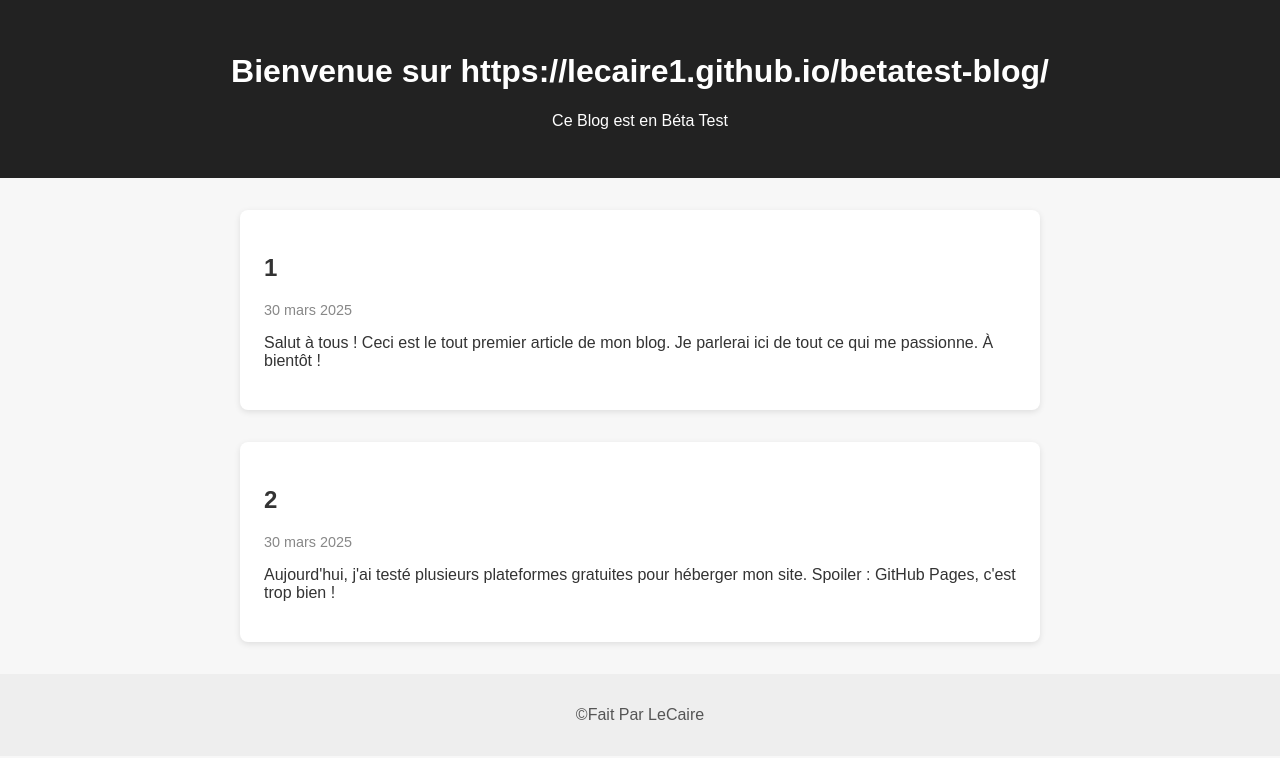
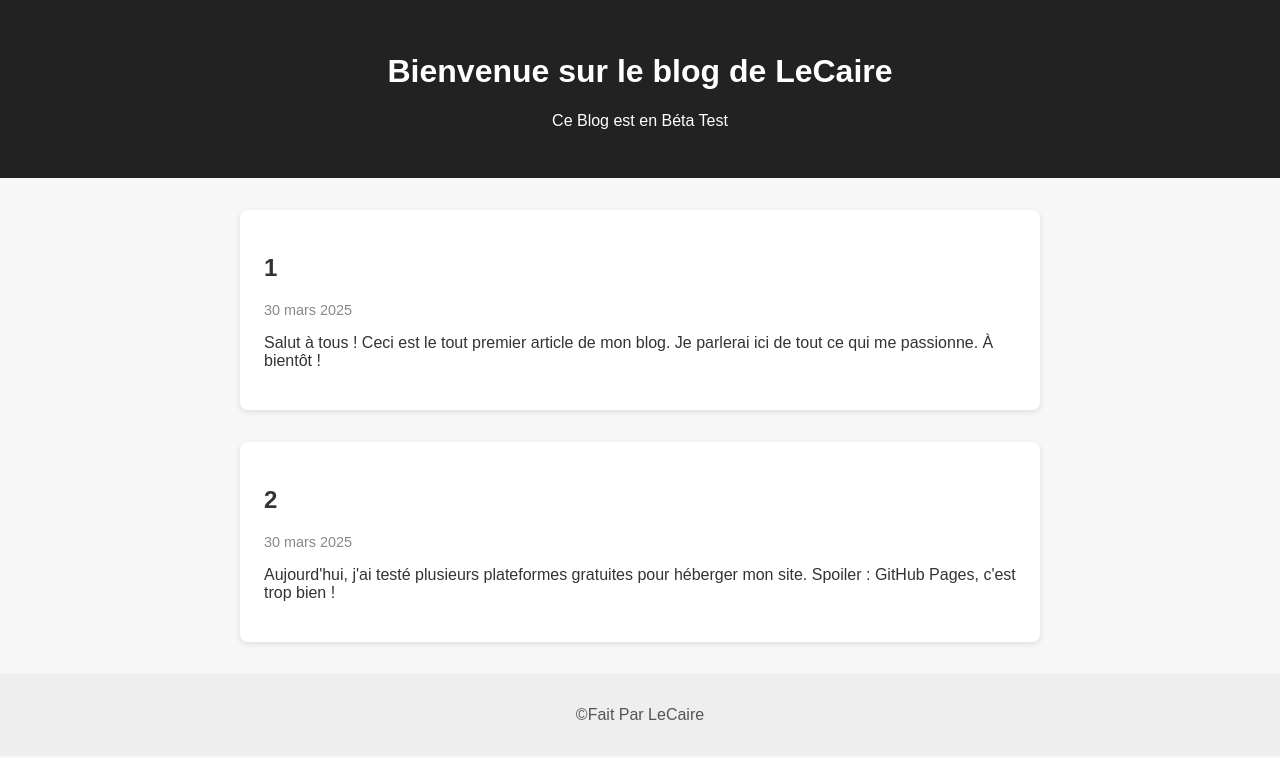
Before and after one commit to LeCaire1/betatest-blog, a plain HTML site: page index.html in a window 1280 px wide. Drawn offline with Linux system fonts and the light colour scheme.

Commit message:
Update index.html

```diff
--- a/index.html
+++ b/index.html
@@ -8,7 +8,7 @@
 </head>
 <body>
   <header>
-    <h1>Bienvenue sur https://lecaire1.github.io/betatest-blog/ </h1>
+    <h1>Bienvenue sur le blog de LeCaire </h1>
     <p>Ce Blog est en Béta Test</p>
   </header>
 
```
